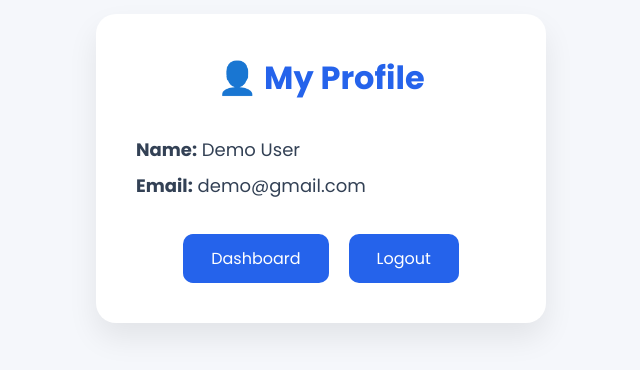
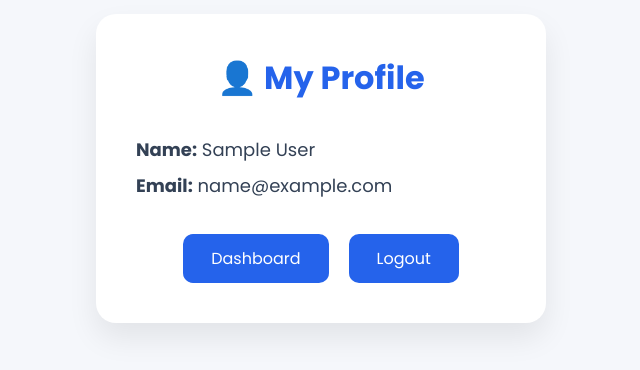
Before and after one commit to Nikita-Lathwal/ai-flashcard-generator, a React (Vite) app in the folder frontend/: page /profile in a window 1280 px wide. Shown: the part 232-602 px from the top of the page, without its empty margins (319-959 px from the left). Built offline with nearby package versions, Linux system fonts and the light colour scheme; sample sign-in values are in the browser's storage.

Commit message:
Update Profile.jsx

```diff
--- a/frontend/src/pages/Profile.jsx
+++ b/frontend/src/pages/Profile.jsx
@@ -1,16 +1,28 @@
-import { Link } from "react-router-dom";
+import { Link, useNavigate } from "react-router-dom";
 
 const Profile = () => {
+  const navigate = useNavigate();
+
+  const user = JSON.parse(localStorage.getItem("userInfo"));
+
+  const logoutHandler = () => {
+    localStorage.removeItem("userInfo");
+    navigate("/login");
+  };
+
   return (
     <div className="profile-page">
-
       <div className="profile-card">
-
         <h1>👤 My Profile</h1>
 
         <div className="profile-info">
-          <p><strong>Name:</strong> Demo User</p>
-          <p><strong>Email:</strong> demo@gmail.com</p>
+          <p>
+            <strong>Name:</strong> {user?.name}
+          </p>
+
+          <p>
+            <strong>Email:</strong> {user?.email}
+          </p>
         </div>
 
         <div className="profile-buttons">
@@ -18,13 +30,14 @@ const Profile = () => {
             <button>Dashboard</button>
           </Link>
 
-          <button className="logout-btn">
+          <button
+            className="logout-btn"
+            onClick={logoutHandler}
+          >
             Logout
           </button>
         </div>
-
       </div>
-
     </div>
   );
 };
```
